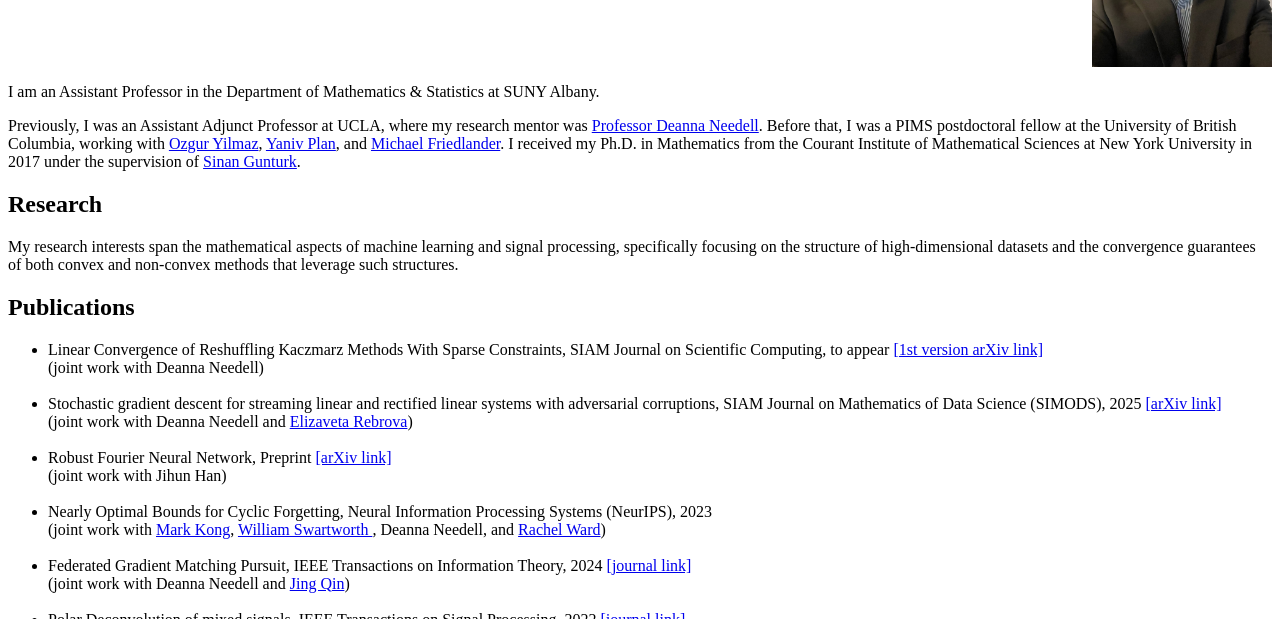
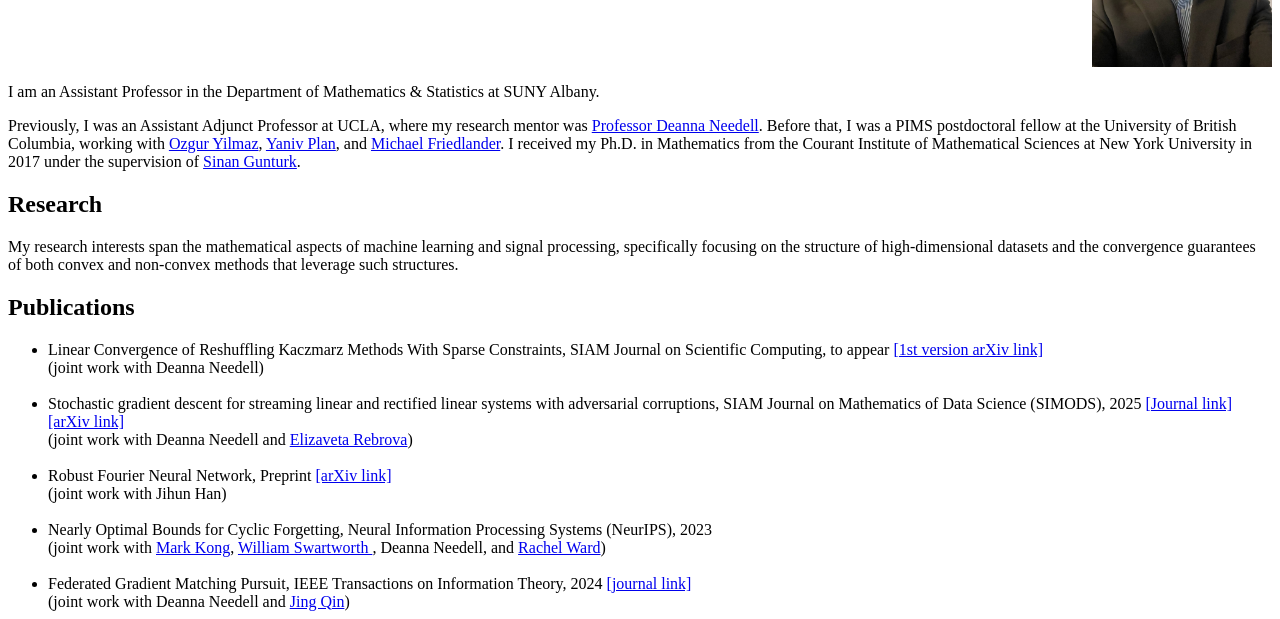
Before and after one commit to clatar1/clatar1.github.io, a plain HTML site: page index.html in a window 1280 px wide. Shown: the part 181-800 px from the top of the page. Drawn offline with Linux system fonts and the light colour scheme.

Commit message:
Update index.html

```diff
--- a/index.html
+++ b/index.html
@@ -51,7 +51,8 @@
 
    <li>
    Stochastic gradient descent for streaming linear and rectified linear systems with adversarial corruptions, SIAM Journal on Mathematics of Data Science (SIMODS), 2025
-    <a href="https://epubs.siam.org/doi/abs/10.1137/24M1652167> [Journal link] </a>  <a href="https://arxiv.org/pdf/2403.01204"> [arXiv link] </a>
+    <a href="https://epubs.siam.org/doi/abs/10.1137/24M1652167"> [Journal link] </a>
+    <a href="https://arxiv.org/pdf/2403.01204"> [arXiv link] </a>
 <br/>
 (joint work with Deanna Needell and
 <a href="https://erebrova.github.io"> Elizaveta Rebrova</a>)<br/>
```
